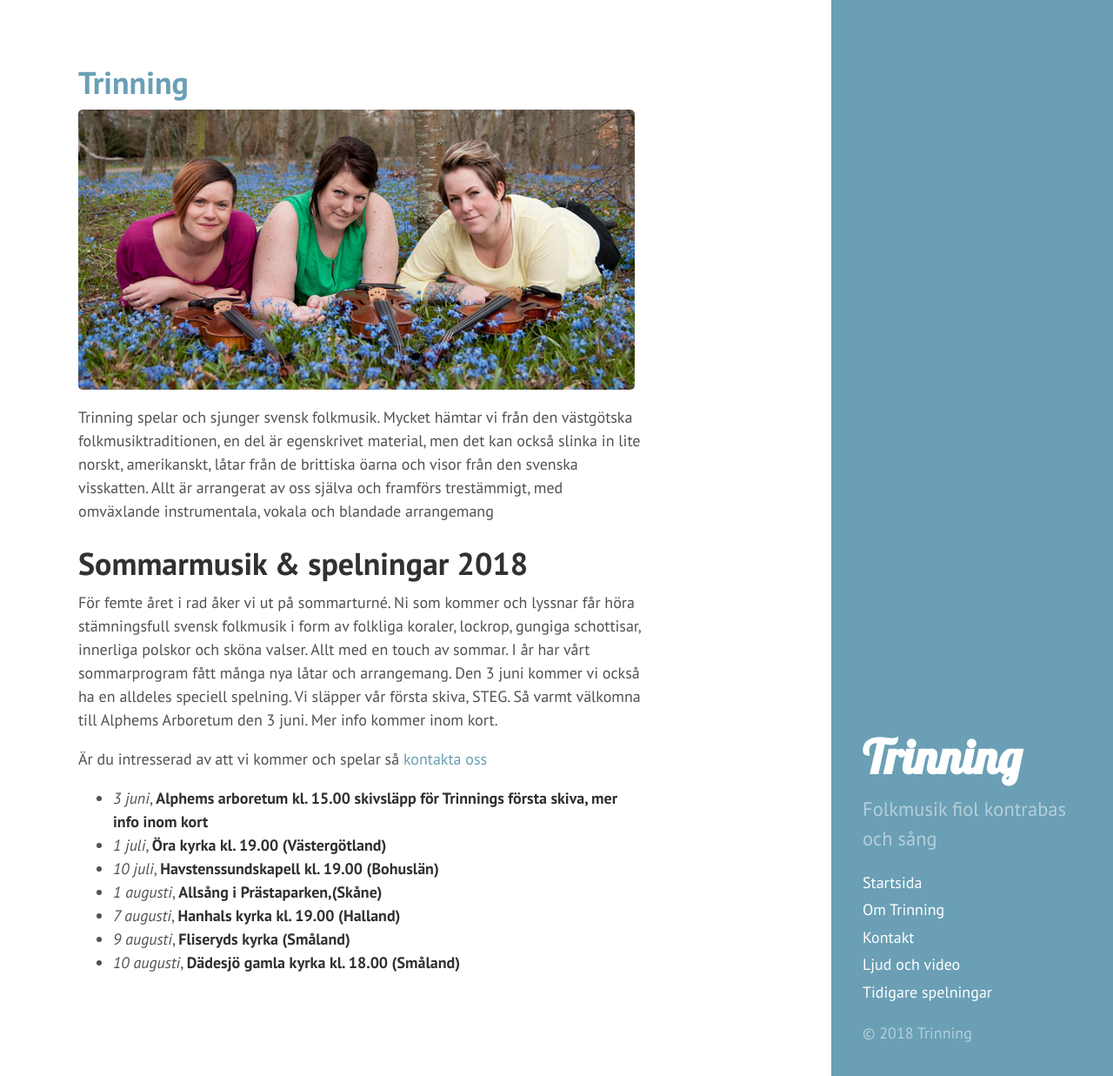
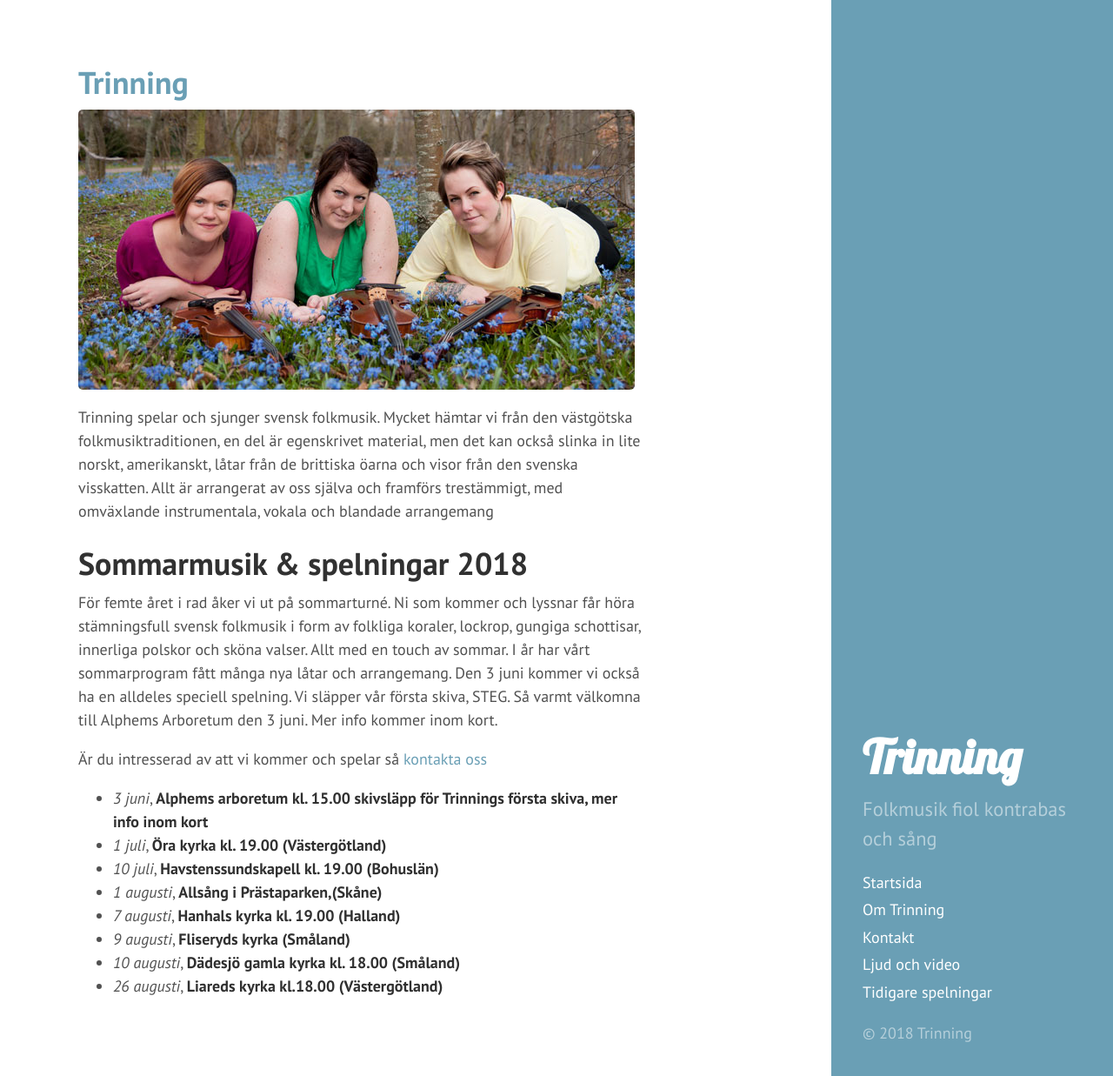
Before and after one commit to trinning/trinning.github.io, a Jekyll site: the page built from index.md, in a window 1280 px wide and 1237 px high. Shown: the whole window at 87% size. Built offline with Jekyll 4.4.1, drawn with Linux system fonts in a browser that asks for light colours.

Commit message:
Uppdaterat spelning

```diff
--- a/index.md
+++ b/index.md
@@ -22,3 +22,4 @@
 * *7 augusti*, **Hanhals kyrka kl. 19.00 (Halland)**
 * *9 augusti*, **Fliseryds kyrka (Småland)**
 * *10 augusti*, **Dädesjö gamla kyrka kl. 18.00 (Småland)**
+* *26 augusti*, **Liareds kyrka kl.18.00 (Västergötland)**
```
